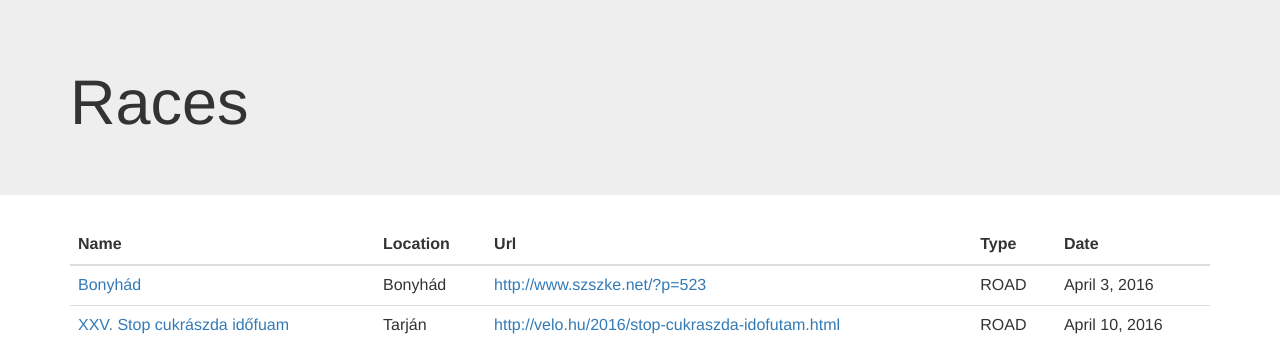
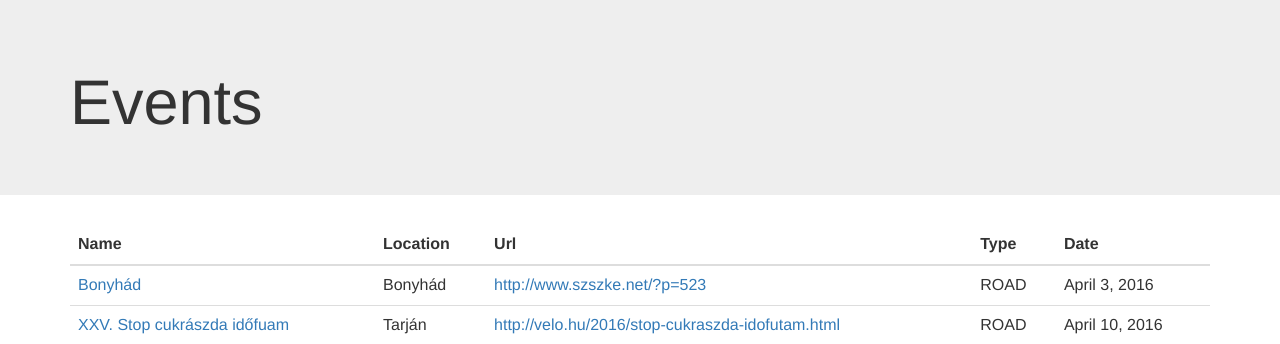
Before and after one commit to szaboat/race_results, a Django app: page / in a window 1280 px wide. Shown: the top 344 px of the page. Run offline with Django 3.2, Linux system fonts and the light colour scheme; data comes from the database, SQL or seed files in the repository; some libraries are stand-ins or nearby versions.

Commit message:
Order by on main view. Rename it to events view

```diff
--- a/raceresults/result/templates/races.html
+++ b/raceresults/result/templates/races.html
@@ -1,7 +1,7 @@
 {% extends 'layout.html' %}
 
 {% block header %}
-    <h1>Races</h1>
+    <h1>Events</h1>
 {% endblock %}}
 
 {% block content %}
--- a/raceresults/result/views.py
+++ b/raceresults/result/views.py
@@ -42,7 +42,7 @@ def club_view(request, club_id):
 
 def races_view(request):
     context = {
-        'races': Race.objects.all()
+        'races': Race.objects.all().order_by('date')
     }
 
     return TemplateResponse(request, 'races.html', context)
```
